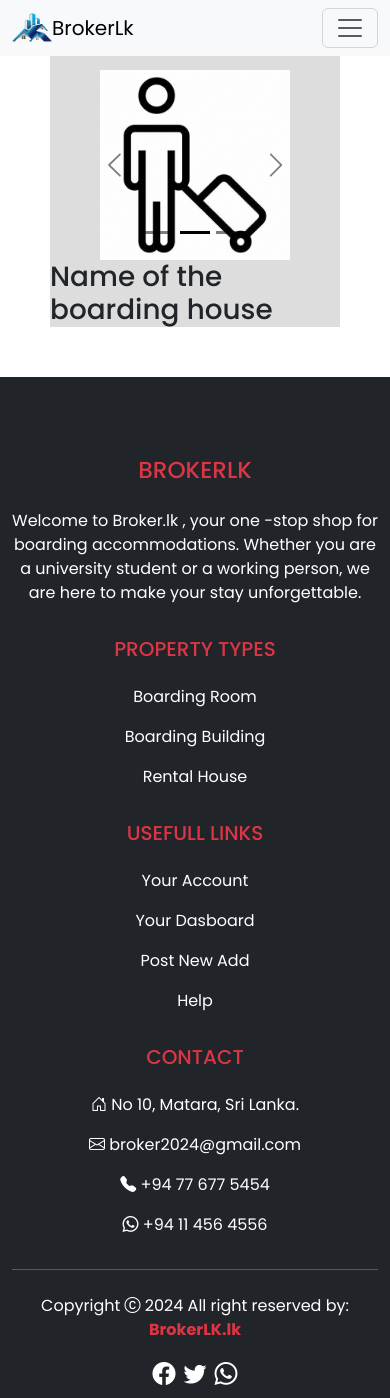
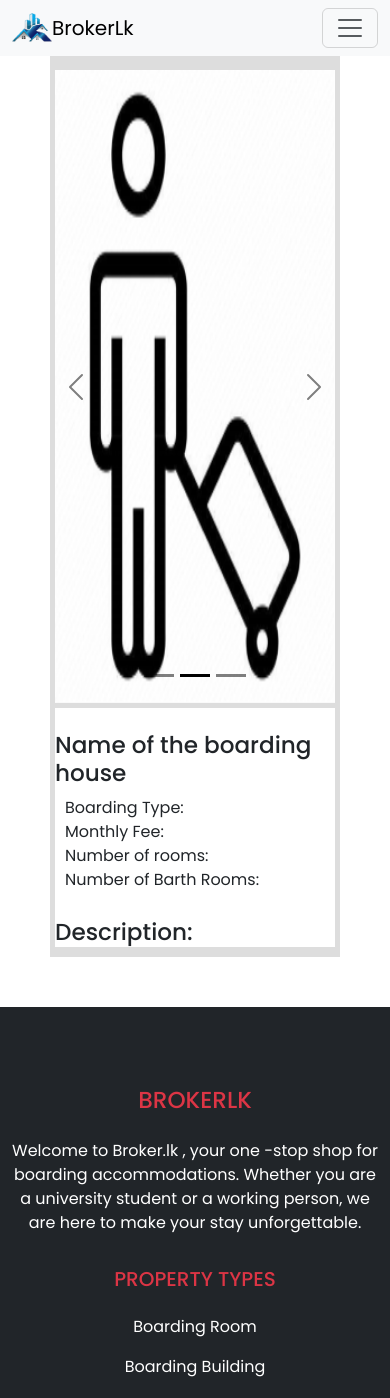
Before and after one commit to Bhanuka-Ekanayaka/BrokerLK-Group-Project, a React (Create React App) app in the folder frontend/: page /Description in a window 390 px wide. Shown: the top 1398 px of the page. Built offline with nearby package versions, Linux system fonts and the light colour scheme.

Commit message:
description

```diff
--- a/frontend/src/Components/Description/Cdescription.jsx
+++ b/frontend/src/Components/Description/Cdescription.jsx
@@ -9,10 +9,15 @@ export default function Cdescription() {
     <div>
         <NavBar/>
         <div className='Dd1'>
-            <div className='Dd2'>
+            <div className='Dd2' style={{height: 'auto'}}>
                 <Sshow/>
             </div>
-            <h1>Name of the boarding house</h1>
+            <div className='Dd3' >
+                <br/>
+                <h3>Name of the boarding house</h3>
+                <p className='Dp1'>Boarding Type:<br/>Monthly Fee:<br/>Number of rooms:<br/>Number of Barth Rooms:</p>
+                <h3><br/>Description:</h3>
+            </div>
         </div>
         <Footer/>
     </div>
--- a/frontend/src/Components/Description/Sdescription.css
+++ b/frontend/src/Components/Description/Sdescription.css
@@ -8,13 +8,24 @@
     margin: 50px;
     margin-left: 200px;
     margin-right: 200px;
+    padding-bottom: 2px;
     background-color:rgb(221, 221, 221);
 }
 
 .Dd2{
-    padding-left: 200px;
-    padding-right: 200px;
+    padding-left: 125px;
+    padding-right: 125px;
     padding-top: 50px;
+}
+
+.Dd3{
+    margin: 5px;
+    background-color: white;
+}
+
+.Dp1{
+    margin-bottom: 0px;
+    margin-left: 10px;
 }
 
 @media (max-width: 1200px){
@@ -26,8 +37,8 @@
     }
 
     .Dd2{
-        padding-left: 150px;
-        padding-right: 150px;
+        padding-left: 100px;
+        padding-right: 100px;
         padding-top: 50px;
     }
 
@@ -42,8 +53,8 @@
     }
 
     .Dd2{
-        padding-left: 100px;
-        padding-right: 100px;
+        padding-left: 75px;
+        padding-right: 75px;
         padding-top: 30px;
     }
 
@@ -58,8 +69,8 @@
     }
 
     .Dd2{
-        padding-left: 50px;
-        padding-right: 50px;
+        padding-left: 5px;
+        padding-right: 5px;
         padding-top: 20px;
     }
 }
--- /dev/null
+++ b/frontend/src/Components/Description/Sshow.css
@@ -0,0 +1,4 @@
+.Si1{
+    width: auto;
+    height: auto;
+}
--- a/frontend/src/Components/Description/Sshow.jsx
+++ b/frontend/src/Components/Description/Sshow.jsx
@@ -10,7 +10,7 @@ const Sshow = () => {
     return (
         <Carousel data-bs-theme="dark">
       <Carousel.Item>
-        <img
+        <img style={{height: '75vh', width:'auto'}}
           className="d-block w-100"
           src={im1}
           alt="First slide"
@@ -20,7 +20,7 @@ const Sshow = () => {
         </Carousel.Caption>
       </Carousel.Item>
       <Carousel.Item>
-        <img
+        <img style={{height: '75vh'}}
           className="d-block w-100"
           src={im2}
           alt="Second slide"
@@ -30,7 +30,7 @@ const Sshow = () => {
         </Carousel.Caption>
       </Carousel.Item>
       <Carousel.Item>
-        <img
+        <img style={{height: '75vh'}}
           className="d-block w-100"
           src={im3}
           alt="Third slide"
--- a/frontend/src/Components/Home/Child-Card/Cards.js
+++ b/frontend/src/Components/Home/Child-Card/Cards.js
@@ -3,6 +3,7 @@ import Card from 'react-bootstrap/Card';
 import { Container, Row, Col } from 'react-bootstrap';
 import Button from 'react-bootstrap/Button';
 import Img1 from './Assets/Crd.jpg';
+
 
 const Cards = ({ title, animation, CardAnimate }) => {
     return (
@@ -31,7 +32,7 @@ const Cards = ({ title, animation, CardAnimate }) => {
                                         Some quick example text to build on the card title and make up the
                                         bulk of the card's content.
                                     </Card.Text>
-                                    <Button href="/home">Read More <i class="bi bi-arrow-right-circle-fill"></i></Button>
+                                    <Button href="/Description">Read More <i class="bi bi-arrow-right-circle-fill"></i></Button>
                                 </Card.Body>
                             </Card>
                         </div>
```
